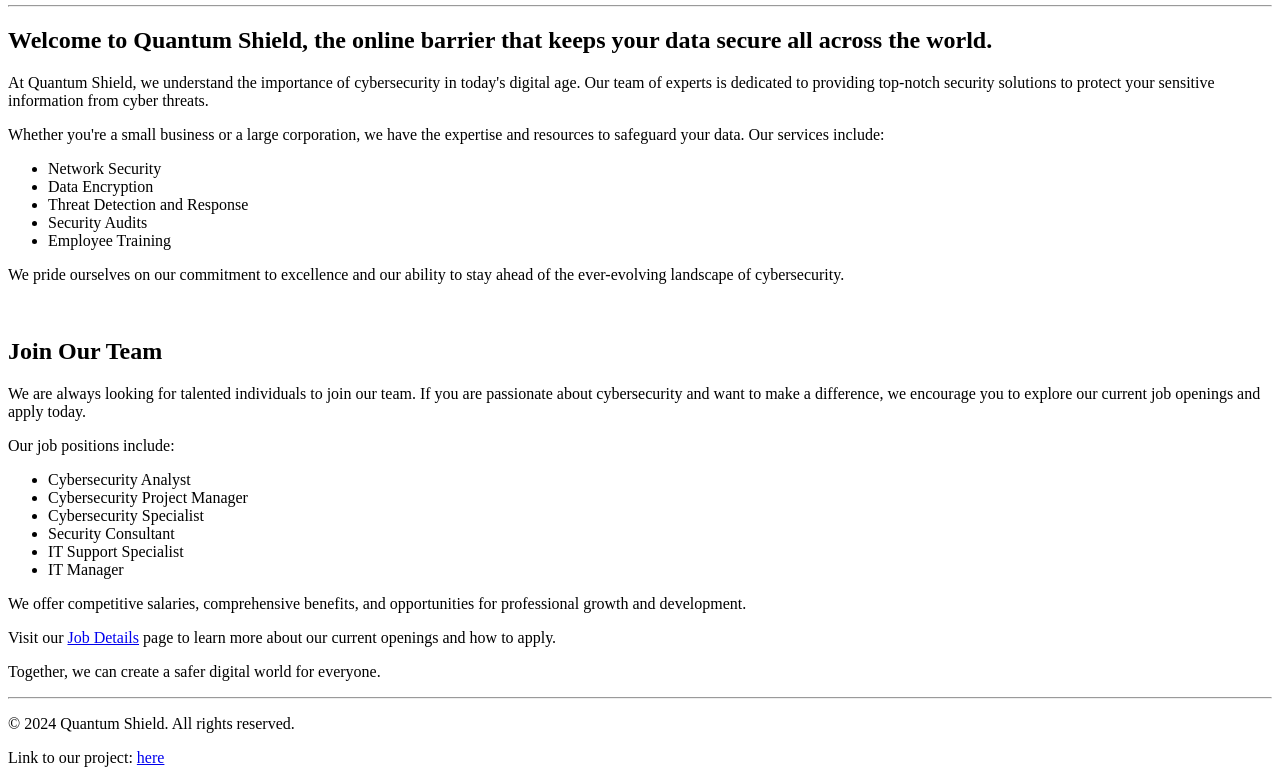
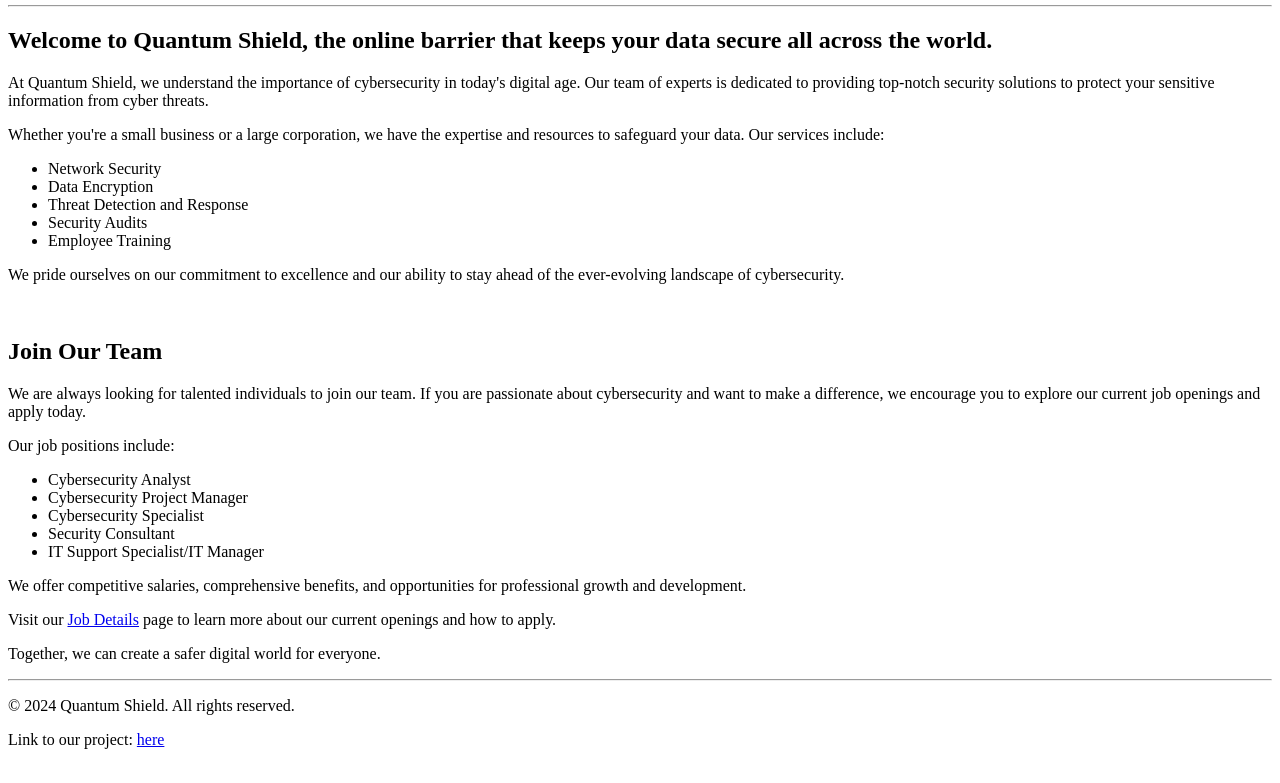
Before and after one commit to SUT106212966/Project1, a plain HTML site: page index.html in a window 1280 px wide. Shown: the part 101-884 px from the top of the page. Drawn offline with Linux system fonts and the light colour scheme.

Commit message:
Changed index.html

```diff
--- a/index.html
+++ b/index.html
@@ -1,6 +1,7 @@
 <!DOCTYPE html>
 <html lang="en">
     <head>
+        <link rel="stylesheet" href="styles.css">
         <meta charset="UTF-8">
         <meta name="descripton" content="Home page of our cybersecurity company">
         <meta name="keywords" content="cybersecurity, security, IT, protection">
@@ -40,8 +41,7 @@
                 <li>Cybersecurity Project Manager</li>
                 <li>Cybersecurity Specialist</li>
                 <li>Security Consultant</li>
-                <li>IT Support Specialist</li>
-                <li>IT Manager</li>
+                <li>IT Support Specialist/IT Manager</li>
             </ul>
             <p>We offer competitive salaries, comprehensive benefits, and opportunities for professional growth and development.</p>
             <p>Visit our <a href="jobs.html">Job Details</a> page to learn more about our current openings and how to apply.</p>
```
